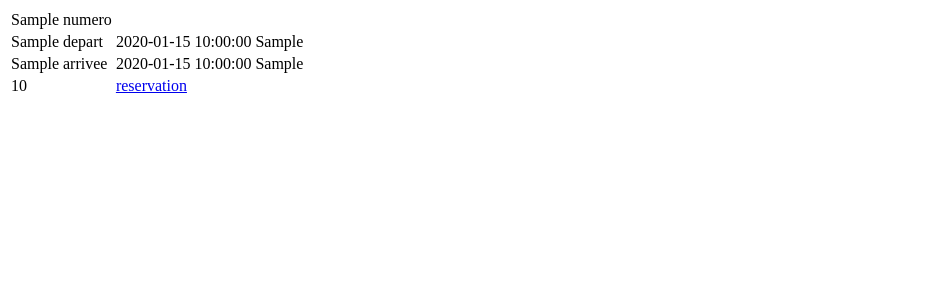
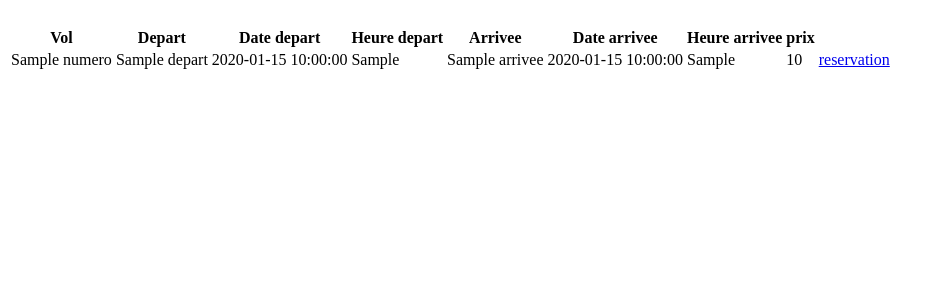
Before and after one commit to Aoi0ichigo/TpAzur, a PHP site: template vues/v_vols.php in a window 1280 px wide. Shown: the top 300 px of the page, without its empty margins (0-941 px from the left). Run offline with PHP 8.4, Linux system fonts and the light colour scheme; the template is opened without the code that fills it: most values are stand-ins (such as "Sample title", 1, 10 or a date in 2020).

Commit message:
initial commit

```diff
--- a/css/cssGeneral.css
+++ b/css/cssGeneral.css
@@ -3,6 +3,10 @@
 }
 
 img {border: 0 none;}
+
+td{border: 1px solid black;}
+
+table{border-collapse: collapse;}
 
 
 fieldset {
--- a/vues/v_vols.php
+++ b/vues/v_vols.php
@@ -25,22 +25,62 @@
                     $prix=$unVol['prix'] ;
             echo"<table >
                     <tr>
-                    <td>$numero</td>
+                        <th>
+                            Vol
+                        </th>
+                        <th>
+                            Depart
+                        </th>
+                        <th>
+                            Date depart
+                        </th>
+                        <th>
+                            Heure depart
+                        </th>
+                        <th>
+                            Arrivee
+                        </th>
+                        <th>
+                            Date arrivee
+                        </th>
+                        <th>
+                            Heure arrivee
+                        </th>
+                        <th>
+                            prix
+                        </th>
                     </tr>
                     <tr>
-                    <td>$depart</td>
-                    <td>$dateDepart</td>
-                    <td>$heureDepart</td>
+                        <td>
+                            $numero
+                        </td>
+                        <td>
+                            $depart
+                        </td>
+                        <td>
+                            $dateDepart
+                        </td>
+                        <td>
+                            $heureDepart
+                        </td>
+                        <td>
+                            $arrivee
+                        </td>
+                        <td>
+                            $dateArrivee
+                        </td>
+                        <td>
+                            $heureArrivee
+                        </td>
+                        <td>
+                            $prix
+                        </td>
+                        <td>
+                            <a href='index.php?action=faireResa and $_GET[numero]=$numero'>reservation</a>
+                        </td>
                     </tr>
-                    <tr>
-                    <td>$arrivee</td>
-                    <td>$dateArrivee</td>
-                    <td>$heureArrivee</td>
-                    </tr>
-                    <tr>
-                    <td>$prix</td>
-                    <td><a href='index.php?action=faireResa and $_GET[numero]=$numero'>reservation</a></td>
-                    </tr>
+
+                    </br>
                 </table>";
             }
             ?>
```
